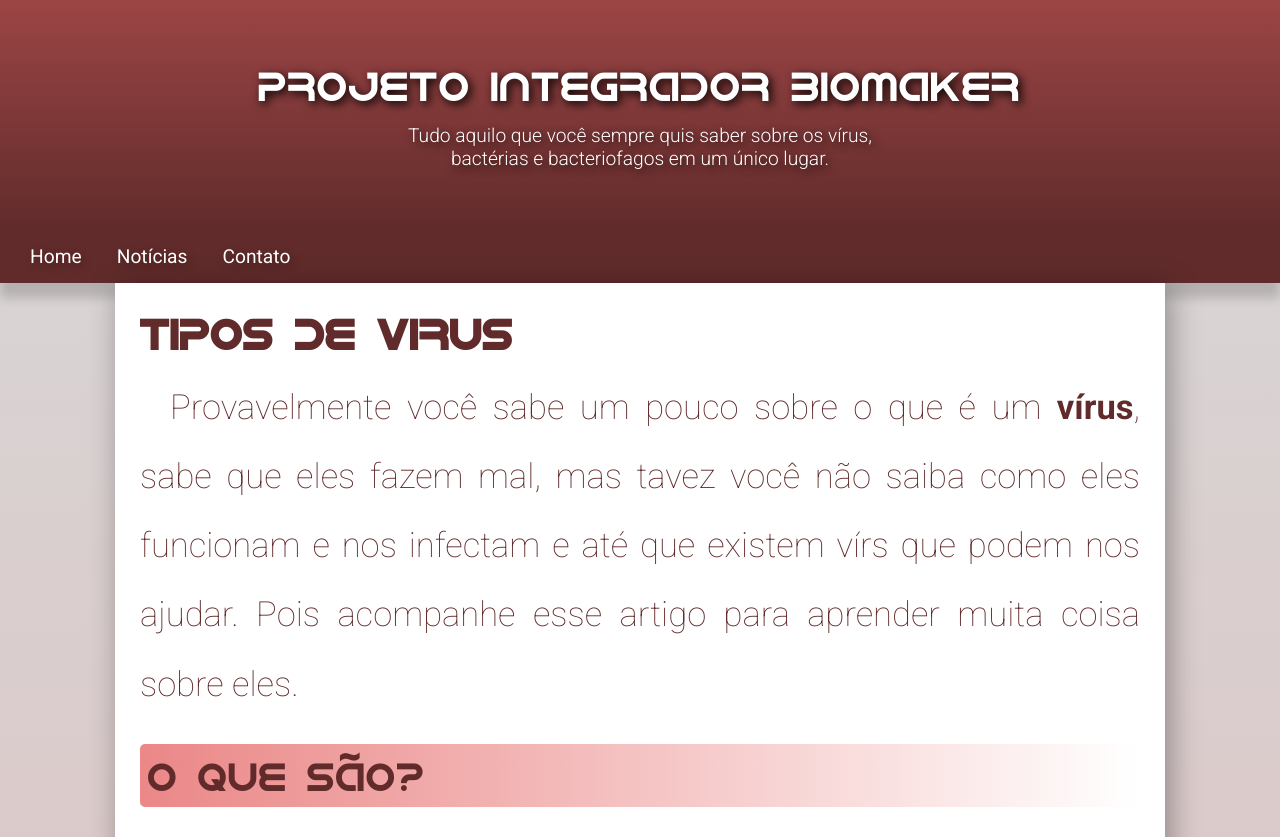
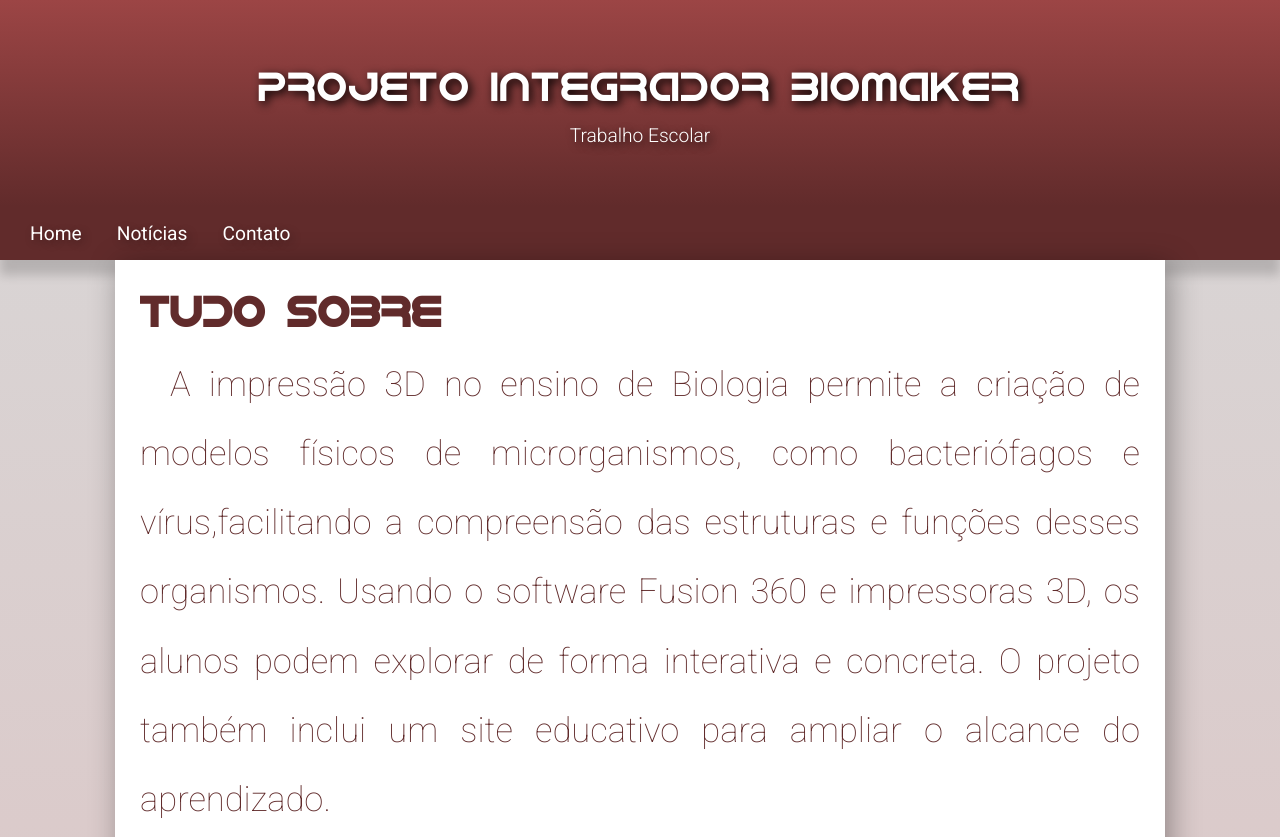
Before and after one commit to Aleffy-Discente/Projeto-Integrador, a plain HTML site: page home.html in a window 1280 px wide. Shown: the top 837 px of the page. Drawn offline with Linux system fonts and the light colour scheme; files that its build step writes are made by us from their sources.

Commit message:
Update home.html

```diff
--- a/home.html
+++ b/home.html
@@ -11,7 +11,7 @@
 <body>
     <header>
         <h1>PROJETO INTEGRADOR BIOMAKER</h1>
-        <p>Tudo aquilo que você sempre quis saber sobre os vírus, bactérias e bacteriofagos em um único lugar.</p>
+        <p>Trabalho Escolar</p>
     </header>
     <nav>
         <a href="#">Home</a>
@@ -21,9 +21,10 @@
 
     <main>
         <article>
-            <h1>TIPOS DE VIRUS</h1>
+            <h1>TUDO SOBRE</h1>
             <p>
-                Provavelmente você sabe um pouco sobre o que é um <strong>vírus</strong>, sabe que eles fazem mal, mas tavez você não saiba como eles funcionam e nos infectam e até que existem vírs que podem nos ajudar. Pois acompanhe esse artigo para aprender muita coisa sobre eles.
+                A impressão 3D no ensino de Biologia permite a criação de modelos físicos de microrganismos, como bacteriófagos e vírus,facilitando a compreensão das estruturas e funções desses organismos.
+                Usando o software Fusion 360 e impressoras 3D, os alunos podem explorar de forma interativa e concreta. O projeto também inclui um site educativo para ampliar o alcance do aprendizado.
             </p>
 
             <h2>O que são?</h2>
```
